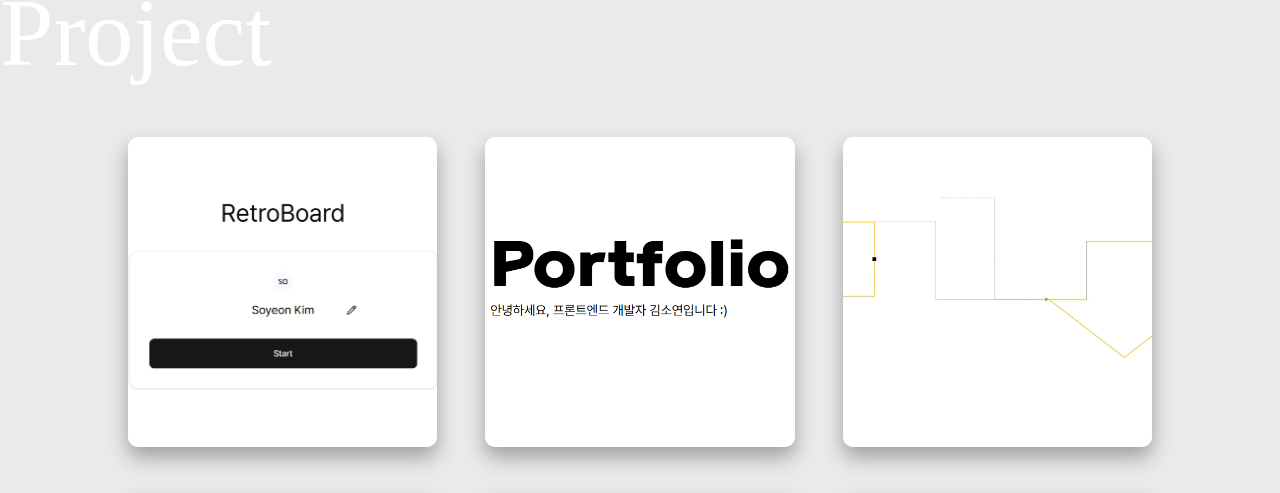
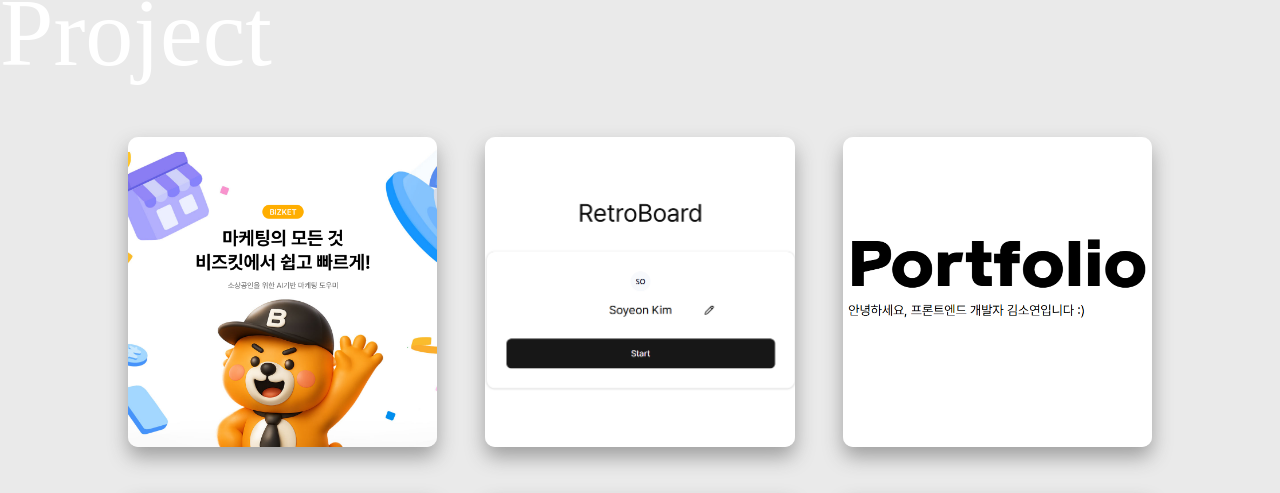
Before and after one commit to sykim0181/portfolio, a Next.js app: page / in a window 1280 px wide. Shown: the part 2673-3166 px from the top of the page. Built offline with nearby package versions, Linux system fonts and the light colour scheme; grey boxes are pictures that could not be loaded; a web font is replaced by a local one.

Commit message:
chore: 프로젝트 데이터 추가

```diff
--- a/src/data/project.ts
+++ b/src/data/project.ts
@@ -3,6 +3,11 @@ export const projectData: {
   name: string;
   imgSrc: string;
 }[] = [
+  {
+    id: 9,
+    name: "BIZKET",
+    imgSrc: "/projects/bizket.png"
+  },
   {
     id: 8,
     name: "Retro-Board",
@@ -30,7 +35,7 @@ export const projectData: {
   },
   {
     id: 2,
-    name: "XSO - e-commerce",
+    name: "이커머스 플랫폼",
     imgSrc: "/projects/xso.webp",
   },
   {
```
Also changed, not shown: public/projects/bizket.png (added).
